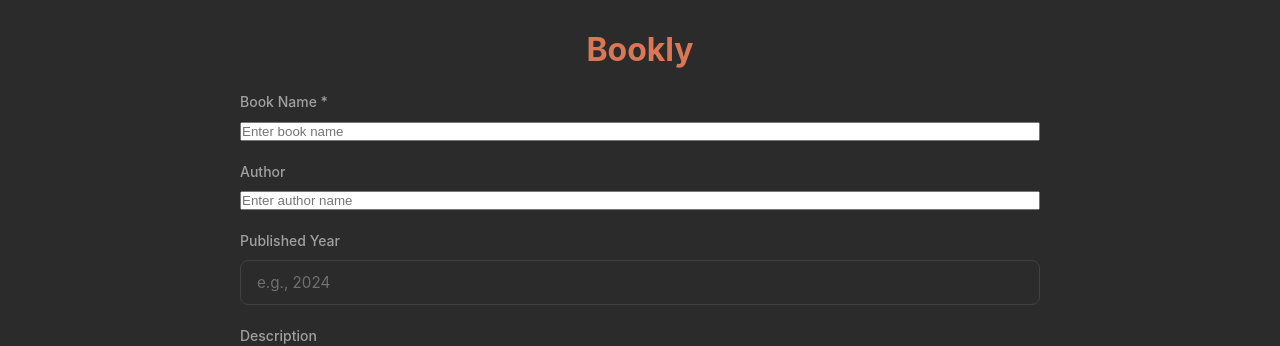
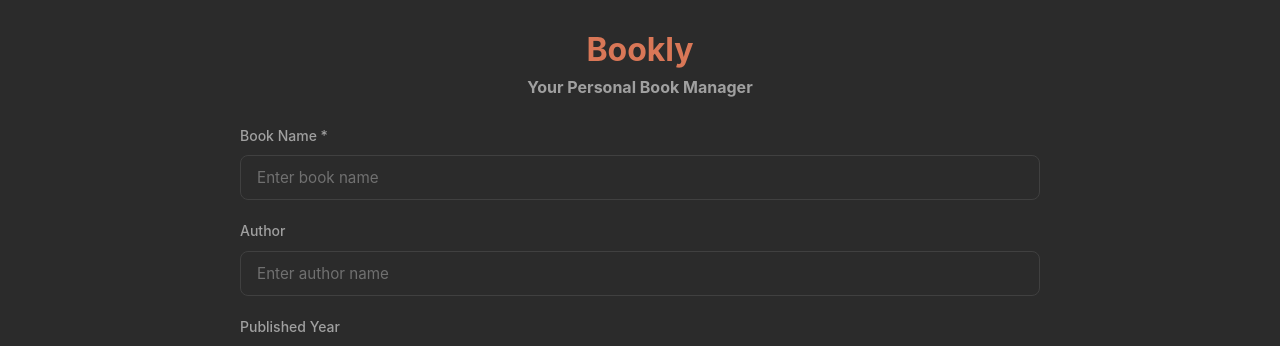
Before and after one commit to ahamed-dd/bookly-bookManager, a React app in the folder frontend/: page / in a window 1280 px wide. Shown: the top 346 px of the page. Built offline with nearby package versions, Linux system fonts and the light colour scheme; no server answers; the HTML template or start-up script is replaced by a standard one.

Commit message:
Fix style issues

```diff
--- a/frontend/src/components/Home.tsx
+++ b/frontend/src/components/Home.tsx
@@ -140,6 +140,7 @@ export default function Home() {
       <div className="toppage">
         <div className="form-container">
           <h1 className="app-title">Bookly</h1>
+          <h3 className="app-titletwo">Your Personal Book Manager</h3>
           <form onSubmit={handleSubmit}>
             <div className="form-group">
               <label htmlFor="book_name">Book Name *</label>
@@ -294,14 +295,14 @@ export default function Home() {
                       }}
                       title="Edit book"
                     >
-                      ✏️
+                      Edit
                     </button>
                     <button
                       className="icon-button delete"
                       onClick={() => handleDelete(book.id)}
                       title="Delete book"
                     >
-                      🗑️
+                      Delete
                     </button>
                   </div>
                 </div>
--- a/frontend/src/components/styles.css
+++ b/frontend/src/components/styles.css
@@ -55,6 +55,13 @@ body {
   font-size: 2rem;
   font-weight: 700;
   color: var(--accent-color);
+  margin-bottom: .5rem ;
+  text-align: center;
+}
+.app-titletwo {
+  font-size: 1rem;
+  font-weight: 700;
+  color: var(--text-secondary);
   margin-bottom: 1.5rem;
   text-align: center;
 }
@@ -78,6 +85,7 @@ form {
   color: var(--text-secondary);
 }
 
+input,
 input[type="text"],
 input[type="number"],
 textarea {
@@ -92,16 +100,14 @@ textarea {
   font-family: inherit;
 }
 
-input[type="text"]:focus,
-input[type="number"]:focus,
+input:focus,
 textarea:focus {
   outline: none;
   border-color: var(--accent-color);
   box-shadow: 0 0 0 3px rgba(217, 119, 87, 0.15);
 }
 
-input[type="text"]::placeholder,
-input[type="number"]::placeholder,
+input::placeholder,
 textarea::placeholder {
   color: var(--text-tertiary);
 }
@@ -117,7 +123,7 @@ textarea {
   gap: 0.75rem;
 }
 
-.choice-group>label {
+.choice-group > label {
   font-size: 0.875rem;
   font-weight: 500;
   color: var(--text-secondary);
@@ -273,7 +279,7 @@ textarea {
 
 .book-author {
   font-size: 0.95rem;
-  color: var(--text-secondary);
+  color: var(--accent-light);
   margin-bottom: 0.5rem;
   font-style: italic;
 }
@@ -298,11 +304,16 @@ textarea {
   padding: 0.5rem 0.75rem;
   border-radius: 6px;
   margin-bottom: 0.75rem;
-  display: inline-block;
+
+  /* FIX */
+  display: block;
+  width: fit-content;
+  max-width: 100%;
+  word-wrap: break-word;
+  overflow-wrap: break-word;
 }
 
 .book-badge {
-  display: inline-block;
   font-size: 0.875rem;
   font-weight: 500;
   color: var(--text-primary);
@@ -310,6 +321,9 @@ textarea {
   padding: 0.5rem 1rem;
   border-radius: 20px;
   border: 1px solid var(--border-color);
+
+  /* FIX */
+  display: inline-block;
 }
 
 .empty-state {
```
